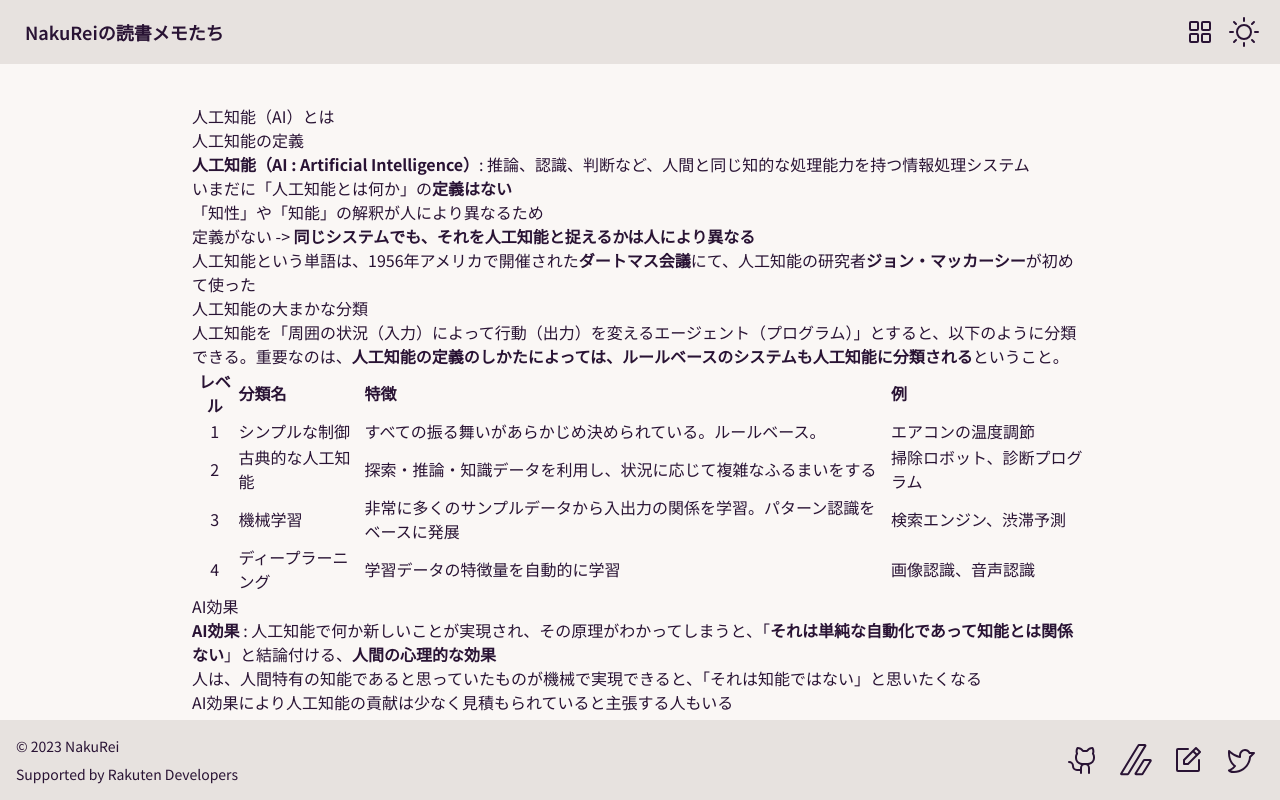
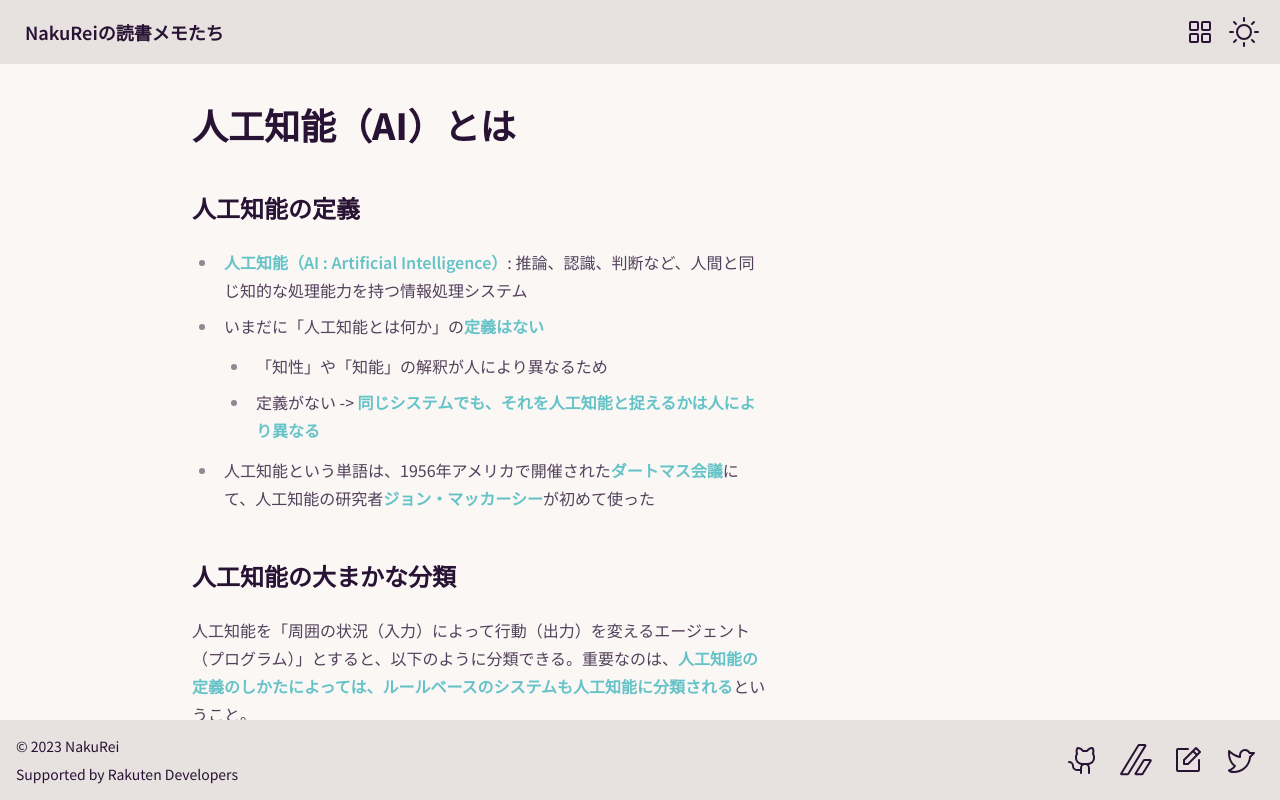
Before and after one commit to NakuRei/nakureis-reading-notes, a Next.js app in the folder next-app/: page /books/9784798165943/what-is-ai in a window 1280 px wide. Built offline with nearby package versions, Linux system fonts and the light colour scheme.

Commit message:
feat: apply typography to markdown
Closes #13

```diff
--- a/next-app/app/books/[isbn]/[chapter]/page.tsx
+++ b/next-app/app/books/[isbn]/[chapter]/page.tsx
@@ -42,8 +42,10 @@
   }
   const markdown = await getMarkdownContent(book?.dirPath, params.chapter);
   return (
-    <article className="max-w-4xl w-[90%] mx-auto my-10">
-      <Markdown remarkPlugins={[remarkGfm]}>{markdown}</Markdown>
-    </article>
+    <div className="max-w-4xl w-[90%] mx-auto my-10">
+      <article className="prose prose-sm md:prose-base prose-strong:text-primary">
+        <Markdown remarkPlugins={[remarkGfm]}>{markdown}</Markdown>
+      </article>
+    </div>
   );
 }
```
